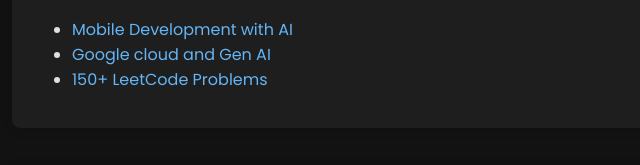
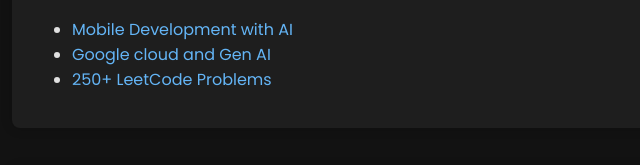
Before and after one commit to kanishka28/Portfolio-Project, a plain HTML site: page index.html in a window 1280 px wide. Shown: the part 2013-2178 px from the top of the page, 148-788 px from the left. Drawn offline with Linux system fonts and the light colour scheme.

Commit message:
Update index.html

```diff
--- a/index.html
+++ b/index.html
@@ -97,7 +97,7 @@
       <ul>
         <li><a href="https://drive.google.com/file/d/15IcLYatYHQ-w_cUTgZTJ-BLpzWHyaQnb/view" target="_blank">Mobile Development with AI</a></li>
         <li><a href="https://leetcode.com/u/kanishkakhanna2020/" target="_blank">Google cloud and Gen AI</a></li>
-        <li><a href="https://www.cloudskillsboost.google/public_profiles/19f8f9c3-d393-4cfb-82f2-41149f0771ce" target="_blank">150+ LeetCode Problems</a></li>
+        <li><a href="https://www.cloudskillsboost.google/public_profiles/19f8f9c3-d393-4cfb-82f2-41149f0771ce" target="_blank">250+ LeetCode Problems</a></li>
       </ul>
     </section>
 
```
